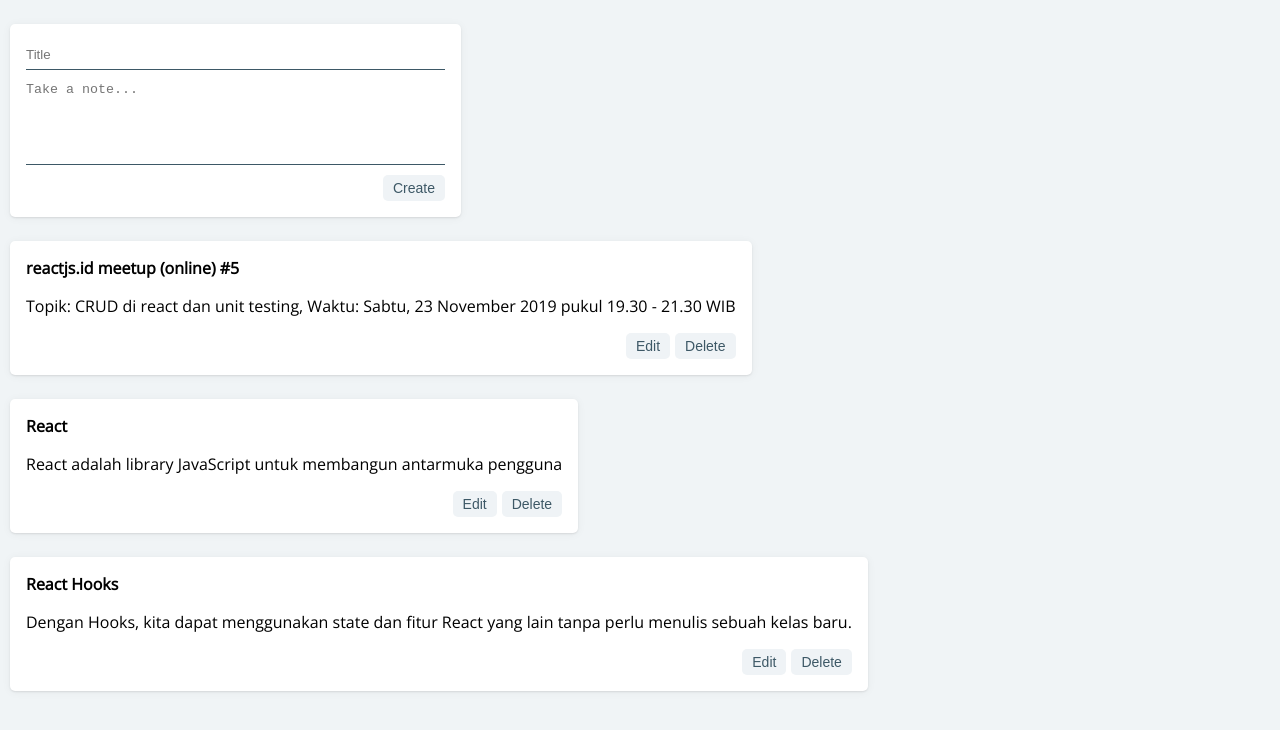
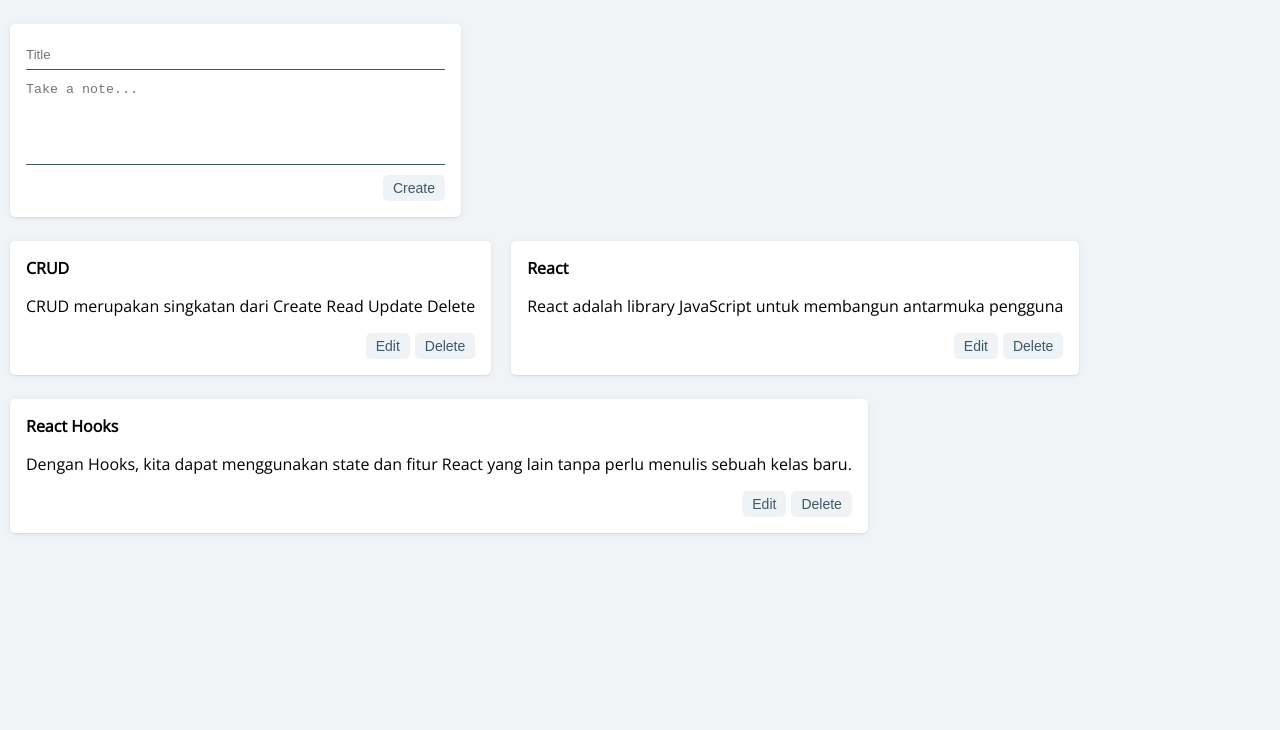
Before and after one commit to iamyuu/react-notes-app, a React (Create React App) app: page / in a window 1280 px wide. Shown: the top 730 px of the page. Built offline with nearby package versions, Linux system fonts and the light colour scheme.

Commit message:
update items

```diff
--- a/src/screens/items.js
+++ b/src/screens/items.js
@@ -1,8 +1,8 @@
 export default [
   {
     id: 1,
-    title: `reactjs.id meetup (online) #5`,
-    note: `Topik: CRUD di react dan unit testing, Waktu: Sabtu, 23 November 2019 pukul 19.30 - 21.30 WIB`
+    title: `CRUD`,
+    note: `CRUD merupakan singkatan dari Create Read Update Delete`
   },
   {
     id: 2,
```
